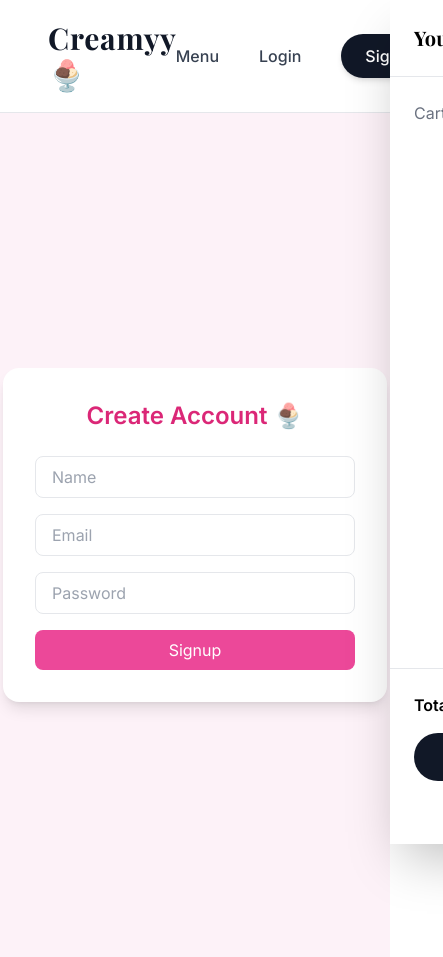
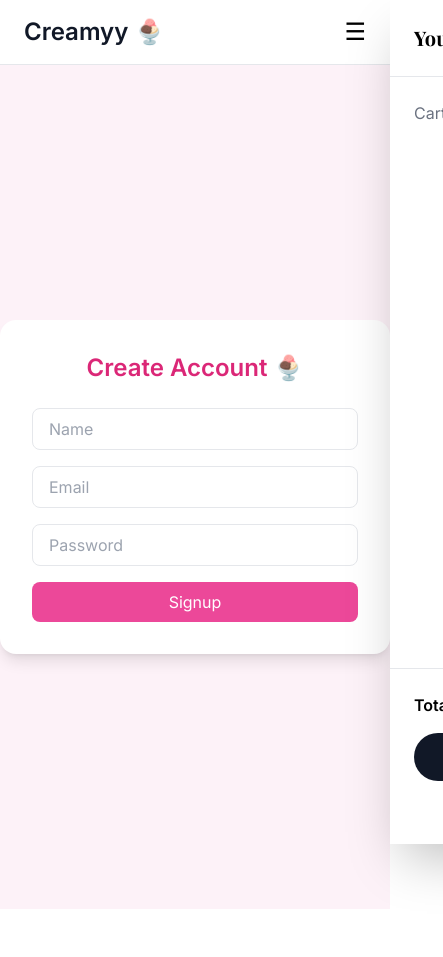
Before and after one commit to kunj216/creamyy, a React (Create React App) app in the folder client/: page /signup in a window 390 px wide. Shown: the whole page, 443 px wide, since content can reach past the window. After the commit the page ends 909 px from the top, so only its background shows below. Built offline with nearby package versions, Linux system fonts and the light colour scheme.

Commit message:
made website responsive

```diff
--- a/client/src/components/Navbar.js
+++ b/client/src/components/Navbar.js
@@ -1,50 +1,49 @@
 import { Link } from "react-router-dom";
-import { useContext } from "react";
+import { useContext, useState } from "react";
 import { AuthContext } from "../context/AuthContext";
 import { CartContext } from "../context/CartContext";
 
 function Navbar() {
   const { user, logout } = useContext(AuthContext);
   const { openCart, cartItems } = useContext(CartContext);
+  const [menuOpen, setMenuOpen] = useState(false);
 
-  const cartCount = cartItems.reduce((total, item) => total + item.quantity, 0);
+  const cartCount = cartItems.reduce(
+    (total, item) => total + item.quantity,
+    0
+  );
 
   return (
-    <nav className="sticky top-0 z-50 backdrop-blur-xl bg-white/70 border-b border-gray-200 px-12 py-5 flex justify-between items-center">
-      {/* Brand */}
-      <Link
-        to="/"
-        className="text-3xl font-heading font-bold text-gray-900 tracking-wide hover:opacity-80 transition"
-      >
+    <nav className="sticky top-0 z-50 backdrop-blur-xl bg-white/80 border-b px-6 py-4">
+
+      <div className="flex justify-between items-center">
+
+        {/* Logo */}
+        <Link to="/" className="text-2xl font-bold text-gray-900">
           Creamyy 🍨
         </Link>
 
-      {/* Navigation */}
-      <div className="flex items-center space-x-10 text-gray-700 font-medium">
+        {/* Desktop Menu */}
+        <div className="hidden md:flex items-center space-x-8">
+
+          <Link to="/menu" className="hover:text-pink-500">
+            Menu
+          </Link>
+
           {user?.role === "admin" && (
-          <Link
-            to="/admin"
-            className="hover:text-rose-400 transition duration-200"
-          >
+            <Link to="/admin" className="hover:text-pink-500">
               Admin
             </Link>
           )}
 
-        <Link
-          to="/menu"
-          className="hover:text-rose-400 transition duration-200"
-        >
-          Menu
-        </Link>
-
           {user && (
             <button
               onClick={openCart}
-            className="relative hover:text-rose-400 transition duration-200"
+              className="relative hover:text-pink-500"
             >
               Cart
               {cartCount > 0 && (
-              <span className="absolute -top-2 -right-5 bg-rose-400 text-white text-xs font-semibold px-2 py-0.5 rounded-full shadow-md">
+                <span className="absolute -top-2 -right-4 bg-pink-500 text-white text-xs px-2 rounded-full">
                   {cartCount}
                 </span>
               )}
@@ -54,28 +53,75 @@ function Navbar() {
           {user ? (
             <button
               onClick={logout}
-            className="bg-gray-900 text-white px-6 py-2.5 rounded-full hover:bg-gray-800 transition duration-300 shadow-md"
+              className="bg-gray-900 text-white px-4 py-2 rounded-full"
             >
               Logout
             </button>
           ) : (
             <>
-            <Link
-              to="/login"
-              className="hover:text-rose-400 transition duration-200"
-            >
-              Login
-            </Link>
-
+              <Link to="/login">Login</Link>
               <Link
                 to="/signup"
-              className="bg-gray-900 text-white px-6 py-2.5 rounded-full hover:bg-gray-800 transition duration-300 shadow-md"
+                className="bg-gray-900 text-white px-4 py-2 rounded-full"
               >
                 Signup
               </Link>
             </>
           )}
+
         </div>
+
+        {/* Mobile Hamburger */}
+        <button
+          className="md:hidden text-2xl"
+          onClick={() => setMenuOpen(!menuOpen)}
+        >
+          ☰
+        </button>
+
+      </div>
+
+      {/* Mobile Dropdown */}
+      {menuOpen && (
+        <div className="md:hidden mt-4 flex flex-col space-y-4">
+
+          <Link to="/menu" onClick={() => setMenuOpen(false)}>
+            Menu
+          </Link>
+
+          {user?.role === "admin" && (
+            <Link to="/admin" onClick={() => setMenuOpen(false)}>
+              Admin
+            </Link>
+          )}
+
+          {user && (
+            <button
+              onClick={() => {
+                openCart();
+                setMenuOpen(false);
+              }}
+            >
+              Cart ({cartCount})
+            </button>
+          )}
+
+          {user ? (
+            <button onClick={logout}>Logout</button>
+          ) : (
+            <>
+              <Link to="/login" onClick={() => setMenuOpen(false)}>
+                Login
+              </Link>
+              <Link to="/signup" onClick={() => setMenuOpen(false)}>
+                Signup
+              </Link>
+            </>
+          )}
+
+        </div>
+      )}
+
     </nav>
   );
 }
--- a/client/src/pages/Home.js
+++ b/client/src/pages/Home.js
@@ -64,7 +64,7 @@ function Home() {
           transition={{ duration: 1 }}
           className="relative z-10 text-white max-w-2xl px-6"
         >
-          <h1 className="text-6xl font-heading font-bold mb-6">
+          <h1 className="text-3xl sm:text-4xl md:text-5xl lg:text-6xl  font-heading font-bold mb-6">
             Indulge in Luxury Scoops 🍨
           </h1>
 
@@ -92,7 +92,7 @@ function Home() {
                 transition: { staggerChildren: 0.2 },
               },
             }}
-            className="grid grid-cols-1 sm:grid-cols-2 md:grid-cols-4 gap-8"
+            className="grid grid-cols-1 sm:grid-cols-2 md:grid-cols-3 lg:grid-cols-4 gap-8"
           >
             {recommendations.map((product) => (
               <motion.div
@@ -128,7 +128,7 @@ function Home() {
           Top Selling Flavors
         </h2>
 
-        <div className="grid grid-cols-1 sm:grid-cols-2 md:grid-cols-4 gap-8">
+        <div className="grid grid-cols-1 sm:grid-cols-2 md:grid-cols-3 lg:grid-cols-4 gap-8">
           {topSelling.map((product) => (
             <div
               key={product._id}
--- a/client/src/pages/Login.js
+++ b/client/src/pages/Login.js
@@ -41,7 +41,7 @@ function Login() {
 
   return (
     <div className="flex justify-center items-center min-h-screen bg-pink-50">
-      <div className="bg-white p-8 rounded-2xl shadow-lg w-96">
+      <div className="bg-white p-8 rounded-2xl shadow-lg w-full max-w-md">
         <h2 className="text-2xl font-bold text-center text-pink-600 mb-6">
           Login to Creamyy 🍨
         </h2>
--- a/client/src/pages/Menu.js
+++ b/client/src/pages/Menu.js
@@ -26,7 +26,7 @@ function Menu() {
         Our Ice Cream Menu 🍦
       </h2>
 
-      <div className="grid grid-cols-1 sm:grid-cols-2 md:grid-cols-3 gap-8">
+      <div className="grid grid-cols-1 sm:grid-cols-2 md:grid-cols-3 lg:grid-cols-4 gap-8">
         {products.map((product) => (
           <div
             key={product._id}
--- a/client/src/pages/Signup.js
+++ b/client/src/pages/Signup.js
@@ -51,7 +51,7 @@ function Signup() {
 
   return (
     <div className="flex justify-center items-center min-h-screen bg-pink-50">
-      <div className="bg-white p-8 rounded-2xl shadow-lg w-96">
+      <div className="bg-white p-8 rounded-2xl shadow-lg w-full max-w-md">
         <h2 className="text-2xl font-bold text-center text-pink-600 mb-6">
           Create Account 🍨
         </h2>
```
Lines whose indentation alone changed are shown as unchanged.
